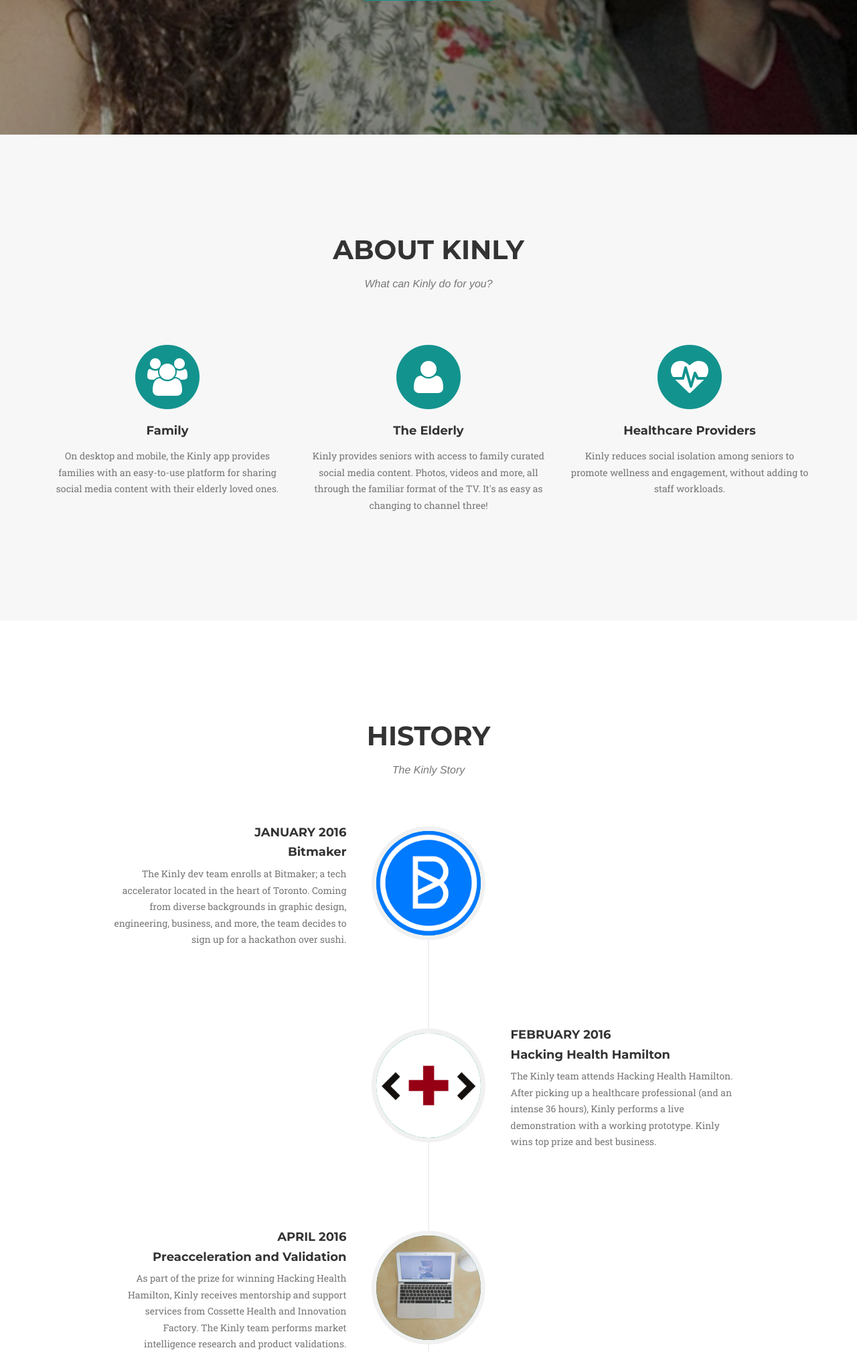
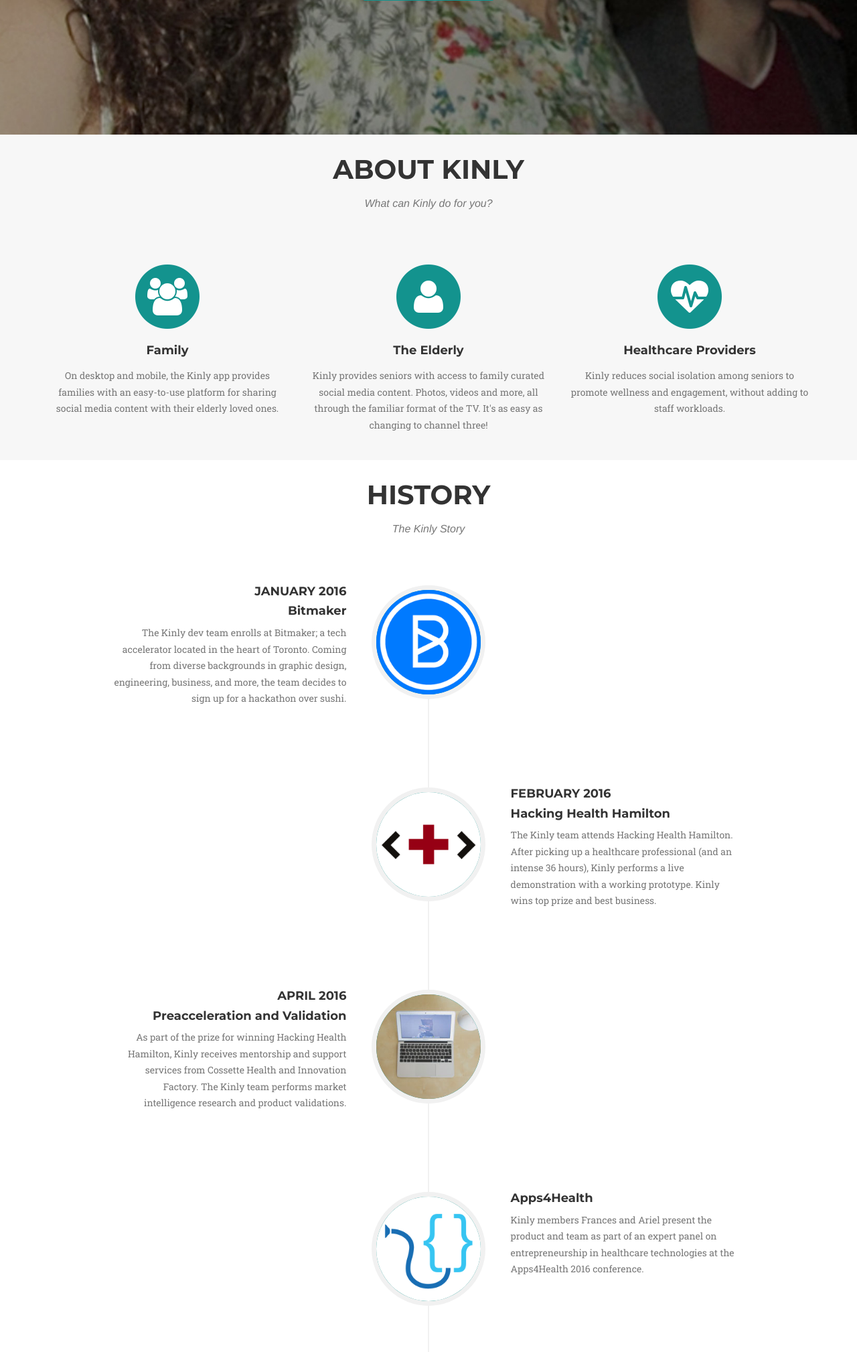
Before and after one commit to GortHealth/KinlyStatic, a PHP site: page / in a window 1280 px wide. Shown: the part 557-2576 px from the top of the page at 67% size. Run offline with PHP 8.4, Linux system fonts and the light colour scheme; some libraries are stand-ins or nearby versions; some web fonts are replaced.

Commit message:
adjust padding around sponsors, change 'join the story' text

```diff
--- a/css/agency.css
+++ b/css/agency.css
@@ -270,7 +270,7 @@ header .intro-text .intro-heading {
     }
 }
 section {
-    padding: 100px 0
+    padding: 20px 0
 }
 section h2.section-heading {
     font-size: 40px;
@@ -287,7 +287,7 @@ section h3.section-subheading {
 }
 @media (min-width: 768px) {
     section {
-        padding: 150px 0
+        padding: 30px 0
     }
 }
 .service-heading {
--- a/index.html
+++ b/index.html
@@ -321,8 +321,8 @@
                         <li class="timeline-inverted">
                             <a class="page-scroll" href="#contact">
                               <div class="timeline-image">
-                                <h4>Become
-                                    <br>Part of the
+                                <h4>Join
+                                    <br>the
                                     <br>Story!</h4>
                               </div>
                             </a>
```
